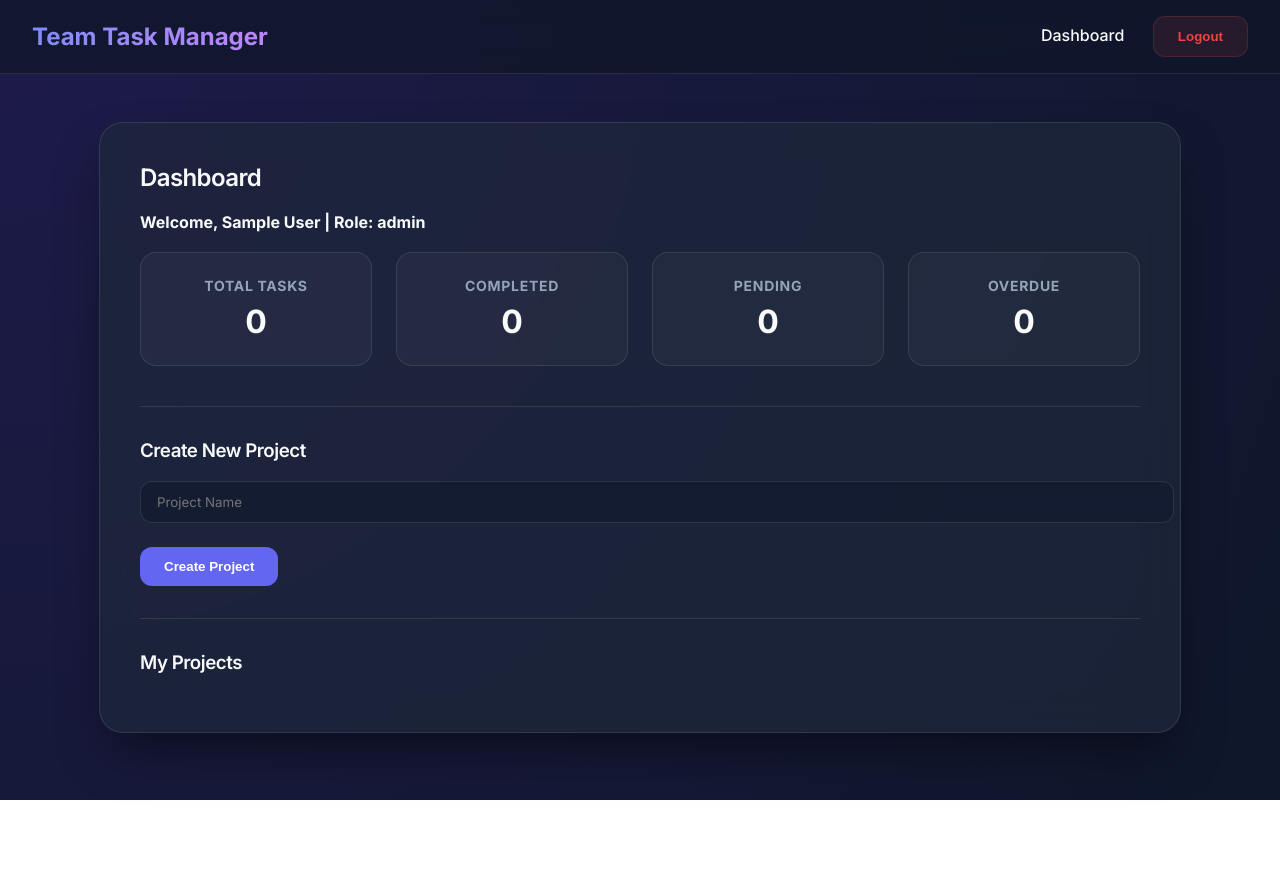
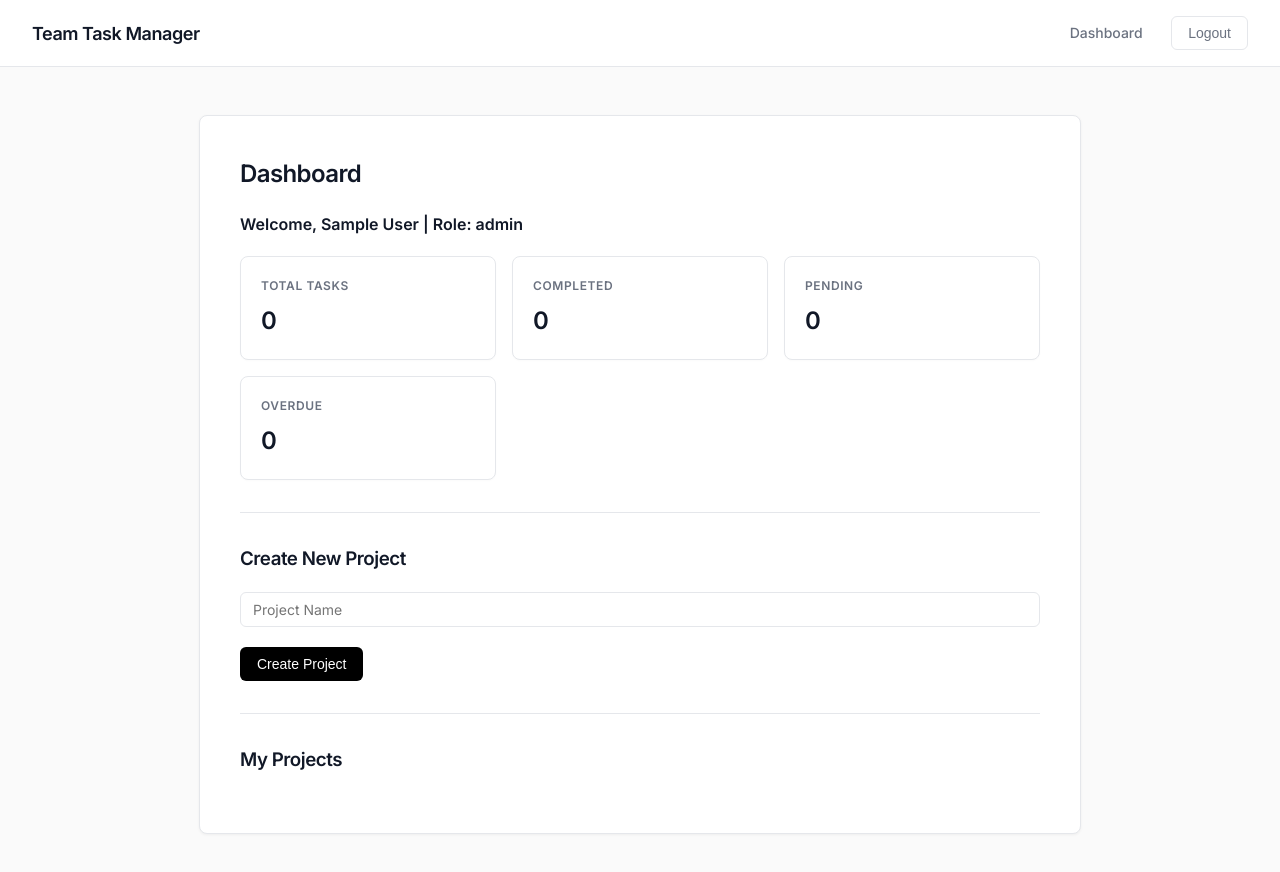
Before and after one commit to akhilesh-kumar-01/taskforge-manager, a website: page frontend/dashboard.html in a window 1280 px wide. Before the commit the page ends 800 px from the top, so only its background shows below. Drawn offline with Linux system fonts and the light colour scheme; no server answers; sample sign-in values are in the browser's storage.

Commit message:
UI: Update to minimal, flat design

```diff
--- a/frontend/css/style.css
+++ b/frontend/css/style.css
@@ -1,30 +1,31 @@
-@import url('https://fonts.googleapis.com/css2?family=Inter:wght@300;400;500;600;700&display=swap');
+@import url('https://fonts.googleapis.com/css2?family=Inter:wght@400;500;600&display=swap');
 
 :root {
-    --primary: #6366f1;
-    --primary-hover: #4f46e5;
-    --bg: #0f172a;
-    --card-bg: rgba(30, 41, 59, 0.7);
-    --text: #f8fafc;
-    --text-muted: #94a3b8;
-    --border: rgba(255, 255, 255, 0.1);
-    --success: #10b981;
-    --warning: #f59e0b;
-    --danger: #ef4444;
+    --primary: #000000;
+    --primary-hover: #374151;
+    --bg: #fafafa;
+    --card-bg: #ffffff;
+    --text: #111827;
+    --text-muted: #6b7280;
+    --border: #e5e7eb;
+    --success: #059669;
+    --warning: #d97706;
+    --danger: #dc2626;
 }
 
 body {
-    font-family: 'Inter', sans-serif;
+    font-family: 'Inter', -apple-system, BlinkMacSystemFont, sans-serif;
     margin: 0;
     padding: 0;
-    background: radial-gradient(circle at top left, #1e1b4b, #0f172a);
+    background-color: var(--bg);
     color: var(--text);
     min-height: 100vh;
+    line-height: 1.5;
+    -webkit-font-smoothing: antialiased;
 }
 
 nav {
-    background: rgba(15, 23, 42, 0.8);
-    backdrop-filter: blur(12px);
+    background: var(--card-bg);
     border-bottom: 1px solid var(--border);
     padding: 1rem 2rem;
     display: flex;
@@ -36,138 +37,146 @@ nav {
 }
 
 nav span {
-    font-size: 1.5rem;
-    font-weight: 700;
-    background: linear-gradient(to right, #818cf8, #c084fc);
-    -webkit-background-clip: text;
-    -webkit-text-fill-color: transparent;
+    font-size: 1.125rem;
+    font-weight: 600;
+    color: var(--text);
+    letter-spacing: -0.025em;
 }
 
 nav a {
-    color: var(--text);
+    color: var(--text-muted);
     text-decoration: none;
     margin-right: 1.5rem;
+    font-size: 0.875rem;
     font-weight: 500;
-    transition: color 0.2s;
+    transition: color 0.15s ease;
 }
 
 nav a:hover {
-    color: var(--primary);
+    color: var(--text);
 }
 
 .container {
     width: 90%;
-    max-width: 1000px;
+    max-width: 800px;
     margin: 3rem auto;
     background: var(--card-bg);
-    backdrop-filter: blur(16px);
     padding: 2.5rem;
-    border-radius: 1.5rem;
+    border-radius: 8px;
     border: 1px solid var(--border);
-    box-shadow: 0 25px 50px -12px rgba(0, 0, 0, 0.5);
+    box-shadow: 0 1px 3px rgba(0,0,0,0.05);
 }
 
 h2, h3 {
     margin-top: 0;
     font-weight: 600;
+    color: var(--text);
     letter-spacing: -0.025em;
 }
 
 .form-group {
-    margin-bottom: 1.5rem;
+    margin-bottom: 1.25rem;
 }
 
 .form-group label {
     display: block;
-    margin-bottom: 0.5rem;
+    margin-bottom: 0.375rem;
     font-size: 0.875rem;
     font-weight: 500;
-    color: var(--text-muted);
+    color: var(--text);
 }
 
 input, textarea, select {
     width: 100%;
-    padding: 0.75rem 1rem;
-    background: rgba(15, 23, 42, 0.5);
+    padding: 0.5rem 0.75rem;
+    background: #ffffff;
     border: 1px solid var(--border);
-    border-radius: 0.75rem;
-    color: white;
+    border-radius: 6px;
+    color: var(--text);
     font-family: inherit;
-    transition: all 0.2s;
+    font-size: 0.875rem;
+    transition: border-color 0.15s ease;
+    box-sizing: border-box;
 }
 
 input:focus, textarea:focus, select:focus {
     outline: none;
-    border-color: var(--primary);
-    box-shadow: 0 0 0 3px rgba(99, 102, 241, 0.2);
+    border-color: #9ca3af;
+    box-shadow: 0 0 0 1px #9ca3af;
 }
 
 button {
     background: var(--primary);
-    color: white;
-    border: none;
-    padding: 0.75rem 1.5rem;
-    border-radius: 0.75rem;
-    font-weight: 600;
+    color: #ffffff;
+    border: 1px solid transparent;
+    padding: 0.5rem 1rem;
+    border-radius: 6px;
+    font-size: 0.875rem;
+    font-weight: 500;
     cursor: pointer;
-    transition: all 0.2s;
-    width: auto;
+    transition: background-color 0.15s ease;
 }
 
 button:hover {
     background: var(--primary-hover);
-    transform: translateY(-1px);
 }
 
 .card-container {
     display: grid;
     grid-template-columns: repeat(auto-fit, minmax(200px, 1fr));
-    gap: 1.5rem;
-    margin-bottom: 2.5rem;
+    gap: 1rem;
+    margin-bottom: 2rem;
 }
 
 .card {
-    background: rgba(255, 255, 255, 0.03);
-    padding: 1.5rem;
-    border-radius: 1rem;
+    background: var(--card-bg);
+    padding: 1.25rem;
+    border-radius: 8px;
     border: 1px solid var(--border);
-    text-align: center;
+    box-shadow: 0 1px 2px rgba(0,0,0,0.02);
 }
 
 .card h4 {
     margin: 0;
     color: var(--text-muted);
-    font-size: 0.875rem;
+    font-size: 0.75rem;
     text-transform: uppercase;
     letter-spacing: 0.05em;
 }
 
 .card .value {
-    font-size: 2rem;
-    font-weight: 700;
+    font-size: 1.5rem;
+    font-weight: 600;
     margin-top: 0.5rem;
     display: block;
+    color: var(--text);
 }
 
 .project-item, .task-item {
-    background: rgba(255, 255, 255, 0.02);
+    background: var(--card-bg);
     border: 1px solid var(--border);
-    border-radius: 1rem;
-    margin-bottom: 1rem;
-    padding: 1.25rem;
+    border-radius: 6px;
+    margin-bottom: 0.75rem;
+    padding: 1rem 1.25rem;
     display: flex;
     justify-content: space-between;
     align-items: center;
-    transition: transform 0.2s;
 }
 
-.project-item:hover, .task-item:hover {
-    background: rgba(255, 255, 255, 0.04);
+.project-item h3, .task-item h4 {
+    margin: 0 0 0.25rem 0;
+    font-size: 1rem;
 }
 
-.status-todo { color: var(--danger); font-weight: 600; }
-.status-inprogress { color: var(--warning); font-weight: 600; }
-.status-done { color: var(--success); font-weight: 600; }
+.project-item p, .task-item p {
+    margin: 0;
+    font-size: 0.875rem;
+    color: var(--text-muted);
+}
+
+.status-todo { color: var(--danger); font-size: 0.75rem; font-weight: 500; padding: 0.25rem 0.5rem; background: #fee2e2; border-radius: 4px; }
+.status-inprogress { color: var(--warning); font-size: 0.75rem; font-weight: 500; padding: 0.25rem 0.5rem; background: #fef3c7; border-radius: 4px; }
+.status-done { color: var(--success); font-size: 0.75rem; font-weight: 500; padding: 0.25rem 0.5rem; background: #d1fae5; border-radius: 4px; }
 
 hr {
     border: 0;
@@ -176,12 +185,12 @@ hr {
 }
 
 #logoutBtn {
-    background: rgba(239, 68, 68, 0.1);
-    color: var(--danger);
-    border: 1px solid rgba(239, 68, 68, 0.2);
+    background: transparent;
+    color: var(--text-muted);
+    border: 1px solid var(--border);
 }
 
 #logoutBtn:hover {
-    background: var(--danger);
-    color: white;
+    background: #f3f4f6;
+    color: var(--text);
 }
```
